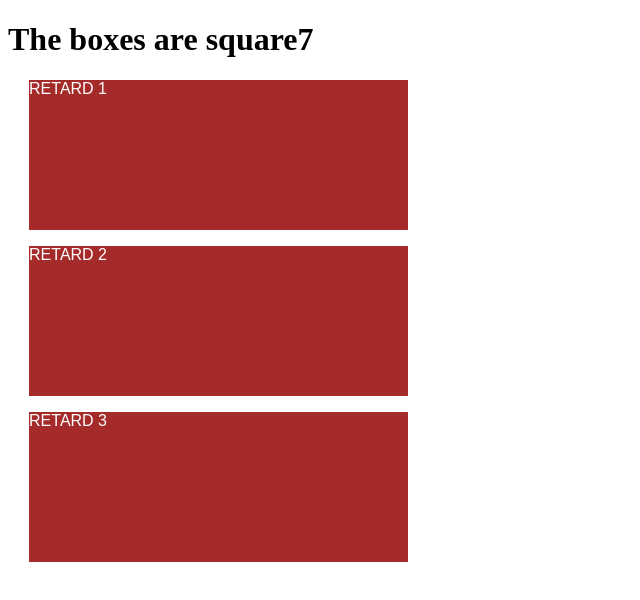
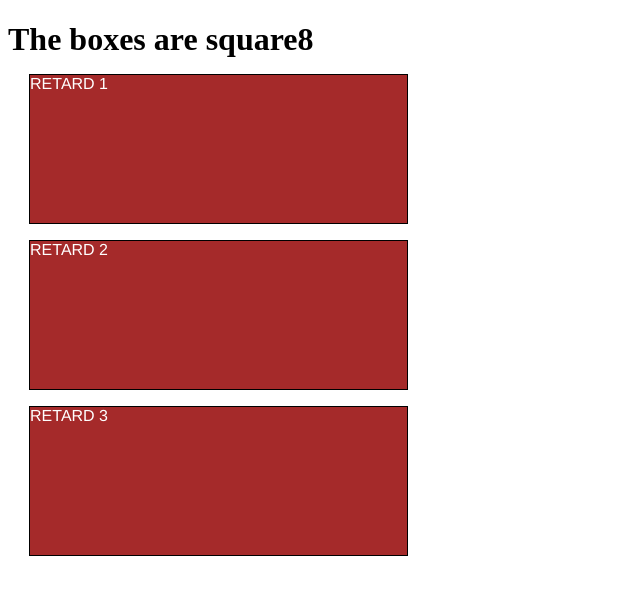
Before and after one commit to cameronhughes/first, a plain HTML site: page index.html in a window 1280 px wide. Shown: the whole page, without its empty margins (0-640 px from the left). Drawn offline with Linux system fonts and the light colour scheme.

Commit message:
Update index.html

```diff
--- a/index.html
+++ b/index.html
@@ -4,15 +4,25 @@
   <meta charset="utf-8">
   <title>The very interesting and compelling website title that is very short</title>
   <style>
+* {
+  box-sizing: border-box;
+}
+h1 {
+  margin-bottom: 15px;
+}
+
 p {
+  border: 1px solid black;
   background-color: #A52A2A;
   width: 90%;
   height: 150px;
   margin-right: auto;
   margin-left: auto;
-      font-family: sans-serif;
+  font-family: Helvetica;
   color: white;
 }
+
+
     .row {
       width: 100%;
     }
@@ -73,7 +83,7 @@
   </style>
 </head>
 <body>
-  <h1>The boxes are square7</h1>
+  <h1>The boxes are square8</h1>
 
 <div class="row">
   <div class="col-lg-4 col-md-6 col-sm-12"><p>RETARD 1</p></div>
```
Lines whose indentation alone changed are shown as unchanged.
